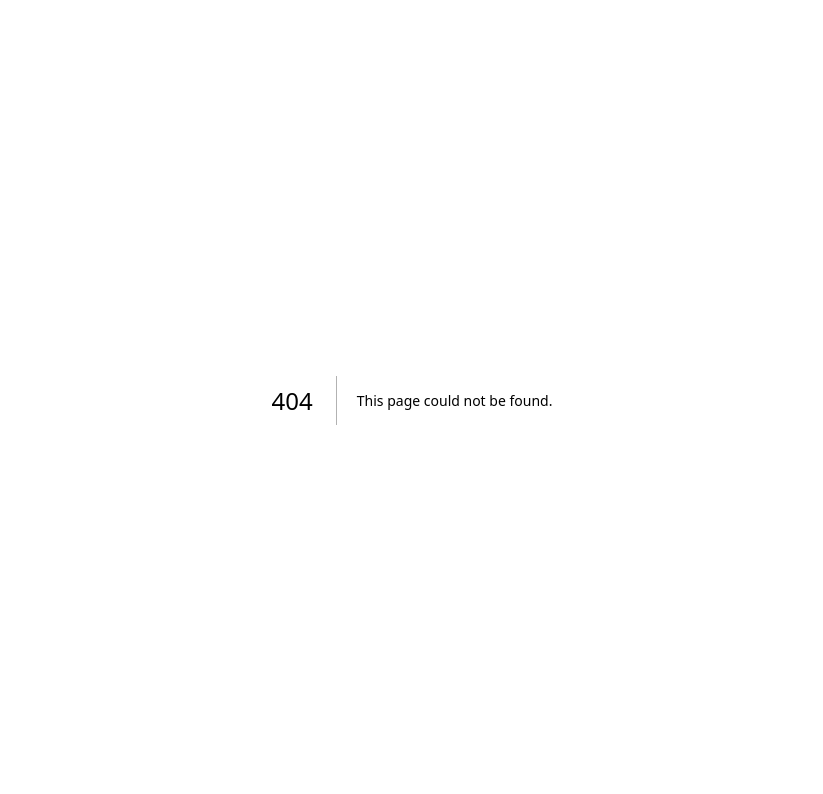
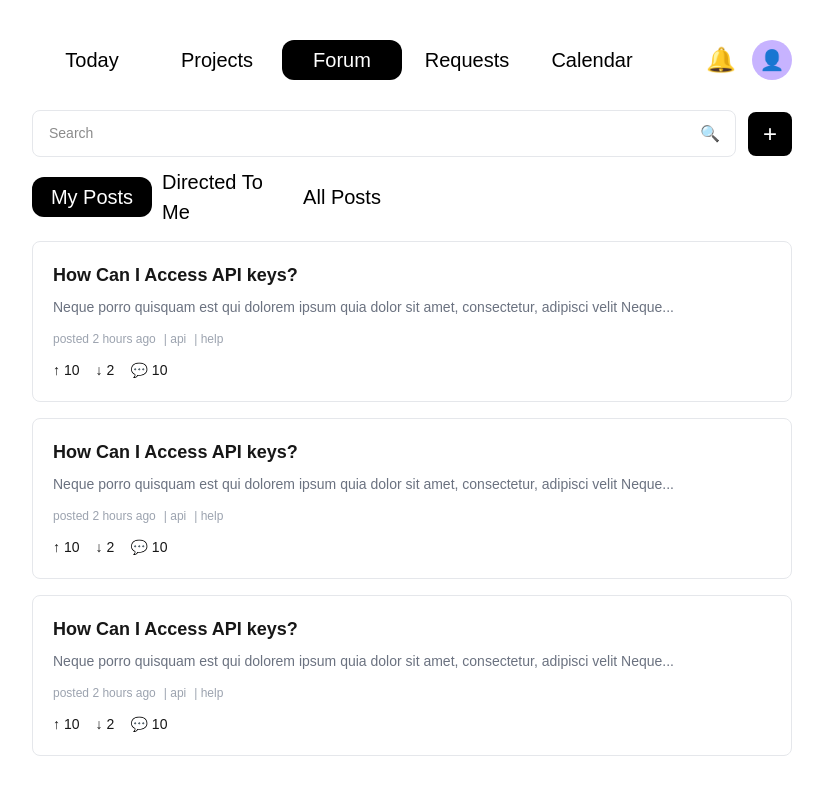
Before and after one commit to 17nbist/COB290-2025-Team-5, a Next.js app: page /forum in a window 1280 px wide. Before the commit this address had no page. Shown: the top 794 px of the page, without its empty margins (228-1051 px from the left). Built offline with nearby package versions, Linux system fonts and the light colour scheme.

Commit message:
[nb]initial forum setup commits

```diff
--- /dev/null
+++ b/src/app/forum/page.js
@@ -0,0 +1,133 @@
+"use client";
+import NavBar from "@/components/NavBar";
+import SearchBar from "@/components/SearchBar";
+import ForumPost from "@/components/ForumPost";
+import { useState } from "react";
+
+export default function Forum() {
+  // Top navigation
+  const topNavItems = ["Today", "Projects", "Forum", "Requests", "Calendar"];
+  const [activeTopTab, setActiveTopTab] = useState("Forum");
+
+  // Filter tabs
+  const filterTabs = ["My Posts", "Directed To Me", "All Posts"];
+  const [activeFilterTab, setActiveFilterTab] = useState("My Posts");
+
+  // Mock data for posts
+  const [posts, setPosts] = useState([
+    {
+      id: 1,
+      title: "How Can I Access API keys?",
+      preview: "Neque porro quisquam est qui dolorem ipsum quia dolor sit amet, consectetur, adipisci velit Neque...",
+      timeAgo: "2 hours ago",
+      tags: ["api", "help"],
+      upvotes: 10,
+      downvotes: 2,
+      comments: 10
+    },
+    {
+      id: 2,
+      title: "How Can I Access API keys?",
+      preview: "Neque porro quisquam est qui dolorem ipsum quia dolor sit amet, consectetur, adipisci velit Neque...",
+      timeAgo: "2 hours ago",
+      tags: ["api", "help"],
+      upvotes: 10,
+      downvotes: 2,
+      comments: 10
+    },
+    {
+      id: 3,
+      title: "How Can I Access API keys?",
+      preview: "Neque porro quisquam est qui dolorem ipsum quia dolor sit amet, consectetur, adipisci velit Neque...",
+      timeAgo: "2 hours ago",
+      tags: ["api", "help"],
+      upvotes: 10,
+      downvotes: 2,
+      comments: 10
+    }
+  ]);
+
+  const handleSearch = (query) => {
+    console.log("Searching for:", query);
+    // You can filter posts here in the future
+  };
+
+  const handleAddPost = () => {
+    console.log("Add new post");
+    // Handle add post modal/navigation
+  };
+
+  const handlePostClick = (postId) => {
+    console.log("Clicked post:", postId);
+    // Navigate to detailed post view
+  };
+
+  return (
+    <div style={{
+      maxWidth: "800px",
+      margin: "0 auto",
+      padding: "40px 20px"
+    }}>
+      {/* Top Navigation */}
+      <div style={{
+        display: "flex",
+        justifyContent: "space-between",
+        alignItems: "center",
+        marginBottom: "30px"
+      }}>
+        <NavBar
+          items={topNavItems}
+          activeTab={activeTopTab}
+          setActiveTab={setActiveTopTab}
+        />
+
+        {/* Notification + Profile Icons */}
+        <div style={{ display: "flex", gap: "16px", alignItems: "center" }}>
+          <button style={{
+            fontSize: "24px",
+            background: "none",
+            border: "none",
+            cursor: "pointer"
+          }}>
+            🔔
+          </button>
+          <div style={{
+            width: "40px",
+            height: "40px",
+            borderRadius: "50%",
+            backgroundColor: "#c7b3ff",
+            display: "flex",
+            alignItems: "center",
+            justifyContent: "center",
+            cursor: "pointer",
+            fontSize: "20px"
+          }}>
+            👤
+          </div>
+        </div>
+      </div>
+
+      {/* Search Bar */}
+      <SearchBar onSearch={handleSearch} onAdd={handleAddPost} />
+
+      {/* Filter Tabs */}
+      <NavBar
+        items={filterTabs}
+        activeTab={activeFilterTab}
+        setActiveTab={setActiveFilterTab}
+        style={{ marginBottom: "24px" }}
+      />
+
+      {/* Posts List */}
+      <div style={{ display: "flex", flexDirection: "column", gap: "16px" }}>
+        {posts.map(post => (
+          <ForumPost
+            key={post.id}
+            post={post}
+            onClick={() => handlePostClick(post.id)}
+          />
+        ))}
+      </div>
+    </div>
+  );
+}
--- /dev/null
+++ b/src/components/ForumPost.js
@@ -0,0 +1,70 @@
+export default function ForumPost({ post, onClick }) {
+  const defaultStyle = {
+    padding: "20px",
+    borderRadius: "8px",
+    border: "1px solid #e5e7eb",
+    backgroundColor: "#ffffff",
+    cursor: "pointer",
+    transition: "all 0.2s ease",
+  };
+
+  return (
+    <div
+      style={defaultStyle}
+      onClick={onClick}
+      onMouseEnter={(e) => {
+        e.currentTarget.style.boxShadow = "0 4px 12px rgba(0,0,0,0.1)";
+        e.currentTarget.style.transform = "translateY(-2px)";
+      }}
+      onMouseLeave={(e) => {
+        e.currentTarget.style.boxShadow = "none";
+        e.currentTarget.style.transform = "translateY(0)";
+      }}
+    >
+      {/* Title */}
+      <h2 style={{ fontSize: "18px", fontWeight: "600", marginBottom: "8px" }}>
+        {post.title}
+      </h2>
+
+      {/* Preview Text */}
+      <p style={{
+        color: "#6b7280",
+        fontSize: "14px",
+        marginBottom: "12px",
+        overflow: "hidden",
+        textOverflow: "ellipsis",
+        whiteSpace: "nowrap"
+      }}>
+        {post.preview}
+      </p>
+
+      {/* Metadata Row */}
+      <div style={{ display: "flex", alignItems: "center", gap: "8px", flexWrap: "wrap" }}>
+        <span style={{ fontSize: "12px", color: "#9ca3af" }}>
+          posted {post.timeAgo}
+        </span>
+        {post.tags.map((tag, index) => (
+          <span key={index} style={{ fontSize: "12px", color: "#9ca3af" }}>
+            | {tag}
+          </span>
+        ))}
+      </div>
+
+      {/* Engagement Metrics */}
+      <div style={{ display: "flex", gap: "16px", marginTop: "12px", alignItems: "center" }}>
+        <span style={{ fontSize: "14px", display: "flex", alignItems: "center", gap: "4px" }}>
+          <span>↑</span>
+          <span>{post.upvotes}</span>
+        </span>
+        <span style={{ fontSize: "14px", display: "flex", alignItems: "center", gap: "4px" }}>
+          <span>↓</span>
+          <span>{post.downvotes}</span>
+        </span>
+        <span style={{ fontSize: "14px", display: "flex", alignItems: "center", gap: "4px" }}>
+          <span>💬</span>
+          <span>{post.comments}</span>
+        </span>
+      </div>
+    </div>
+  );
+}
--- /dev/null
+++ b/src/components/SearchBar.js
@@ -0,0 +1,71 @@
+export default function SearchBar({ onSearch, onAdd }) {
+  return (
+    <div style={{
+      display: "flex",
+      gap: "12px",
+      alignItems: "center",
+      marginBottom: "20px"
+    }}>
+      {/* Search Input */}
+      <div style={{
+        flex: 1,
+        position: "relative",
+        display: "flex",
+        alignItems: "center"
+      }}>
+        <input
+          type="text"
+          placeholder="Search"
+          onChange={(e) => onSearch(e.target.value)}
+          style={{
+            width: "100%",
+            padding: "12px 40px 12px 16px",
+            borderRadius: "8px",
+            border: "1px solid #e5e7eb",
+            fontSize: "14px",
+            outline: "none"
+          }}
+          onFocus={(e) => e.target.style.borderColor = "#000000"}
+          onBlur={(e) => e.target.style.borderColor = "#e5e7eb"}
+        />
+        <span style={{
+          position: "absolute",
+          right: "16px",
+          color: "#9ca3af",
+          fontSize: "16px"
+        }}>
+          🔍
+        </span>
+      </div>
+
+      {/* Add Button */}
+      <button
+        onClick={onAdd}
+        style={{
+          width: "44px",
+          height: "44px",
+          borderRadius: "8px",
+          backgroundColor: "#000000",
+          color: "#ffffff",
+          border: "none",
+          fontSize: "24px",
+          cursor: "pointer",
+          display: "flex",
+          alignItems: "center",
+          justifyContent: "center",
+          transition: "all 0.2s ease"
+        }}
+        onMouseEnter={(e) => {
+          e.currentTarget.style.backgroundColor = "#1f2937";
+          e.currentTarget.style.transform = "scale(1.05)";
+        }}
+        onMouseLeave={(e) => {
+          e.currentTarget.style.backgroundColor = "#000000";
+          e.currentTarget.style.transform = "scale(1)";
+        }}
+      >
+        +
+      </button>
+    </div>
+  );
+}
```
